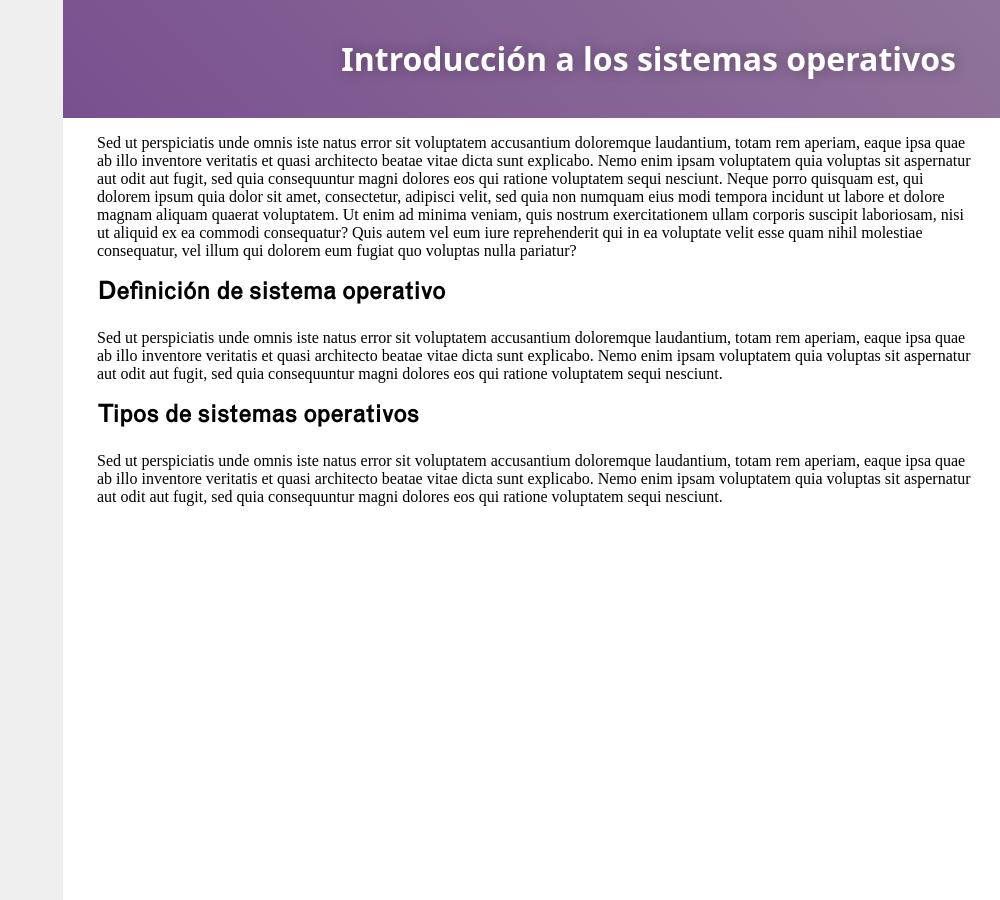
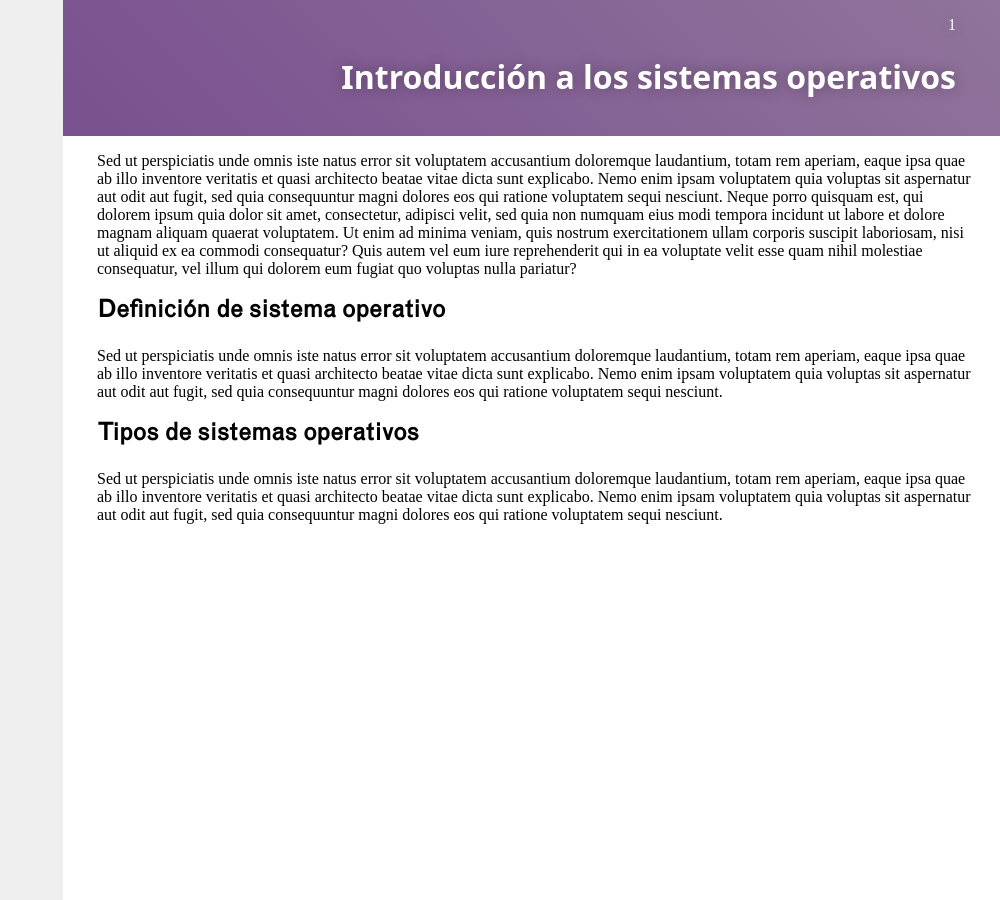
Before and after one commit to dkaerit/SSOO, a Jekyll site: the page built from _posts/2020-10-05-TEMA01.md, in a window 1280 px wide. Shown: the whole page, without its empty margins (280-1280 px from the left). Built offline with Jekyll 4.4.1, drawn with Linux system fonts in a browser that asks for light colours; some web fonts are replaced.

Commit message:
Update 2020-10-05-TEMA01.md

```diff
--- a/_posts/2020-10-05-TEMA01.md
+++ b/_posts/2020-10-05-TEMA01.md
@@ -2,6 +2,7 @@
 layout: post
 ---
 <div class="header">
+  <div class="numbrerUnit">1</div>
   <h1>Introducción a los sistemas operativos</h1>
 </div>
 
```
